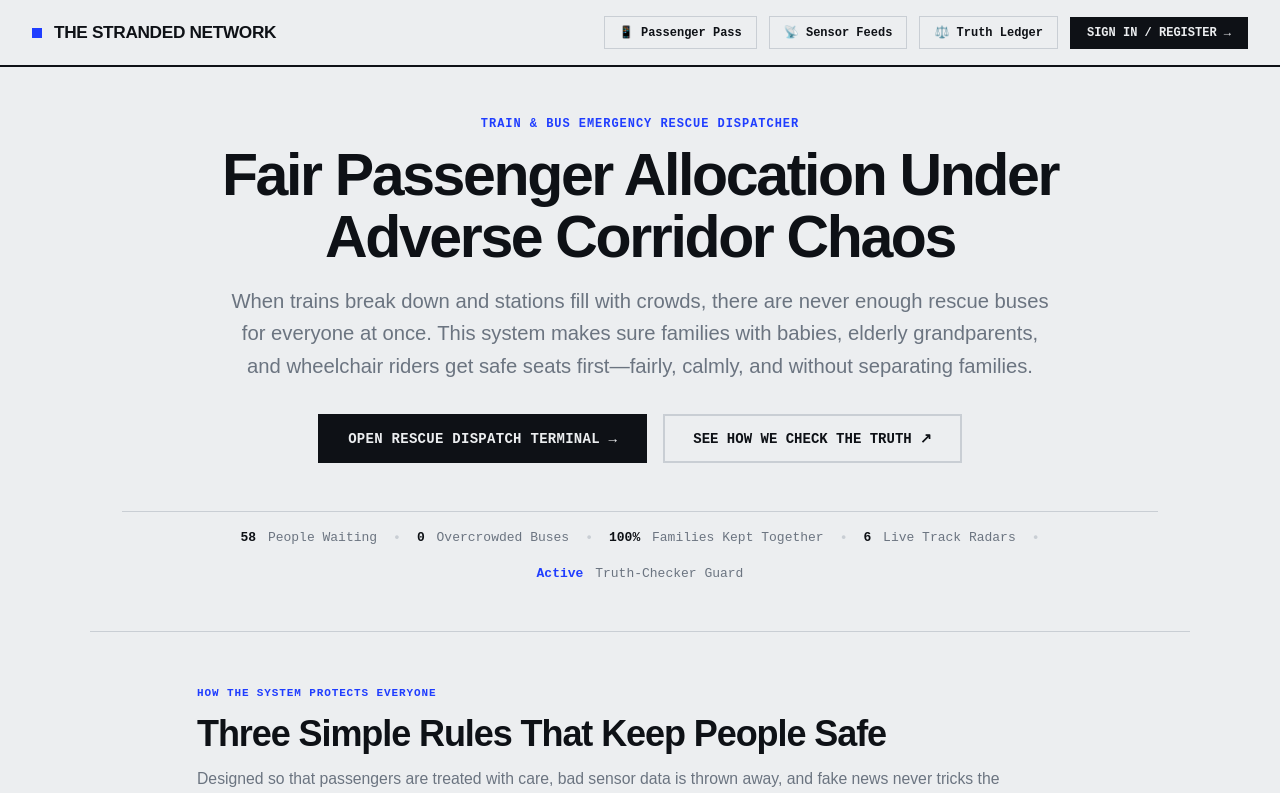
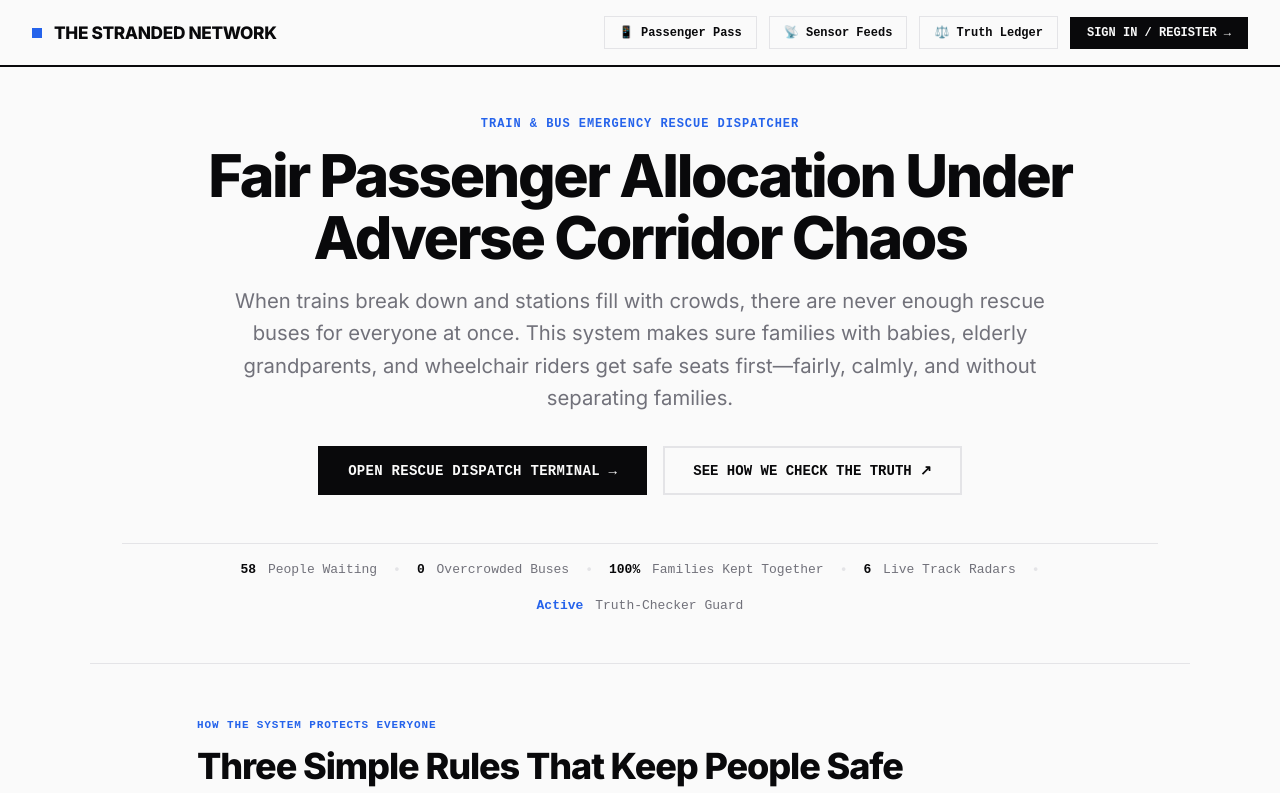
Before and after one commit to parthowww/stranded-network, a React (Vite) app: page / in a window 1280 px wide. Shown: the top 793 px of the page. Built offline with nearby package versions, Linux system fonts and the light colour scheme.

Commit message:
style: switch typography to Inter Variable font and refine minimalist aesthetic

```diff
--- a/index.html
+++ b/index.html
@@ -4,6 +4,9 @@
     <meta charset="UTF-8" />
     <link rel="icon" type="image/svg+xml" href="/favicon.svg" />
     <meta name="viewport" content="width=device-width, initial-scale=1.0" />
+    <link rel="preconnect" href="https://fonts.googleapis.com" />
+    <link rel="preconnect" href="https://fonts.gstatic.com" crossorigin />
+    <link href="https://fonts.googleapis.com/css2?family=Inter:wght@300;400;500;600;700;800&display=swap" rel="stylesheet" />
     <title>The Stranded Network — Disruption Timetable & Passenger Allocation</title>
   </head>
   <body>
--- a/package.json
+++ b/package.json
@@ -18,6 +18,7 @@
     "@fontsource-variable/bricolage-grotesque": "^5.3.0",
     "@fontsource-variable/geist": "^5.3.0",
     "@fontsource-variable/geist-mono": "^5.3.0",
+    "@fontsource-variable/inter": "^5.3.0",
     "@number-flow/react": "^0.6.2",
     "@radix-ui/react-slider": "^1.6.1",
     "@radix-ui/react-switch": "^1.4.1",
--- a/src/styles.css
+++ b/src/styles.css
@@ -1,19 +1,18 @@
-@import '@fontsource-variable/bricolage-grotesque';
-@import '@fontsource-variable/geist';
+@import '@fontsource-variable/inter';
 @import '@fontsource-variable/geist-mono';
 
 :root {
-  --paper: #ECEEF0;
-  --ink: #0E1116;
-  --mid-grey: #6B7480;
-  --rule: #C9CED4;
-  --signal: #1F3DFF;
-
-  --font-display: 'Bricolage Grotesque Variable', sans-serif;
-  --font-body: 'Geist Variable', sans-serif;
-  --font-mono: 'Geist Mono Variable', monospace;
-
-  --tracking-tight: -0.04em;
+  --paper: #FAFAFA;
+  --ink: #09090B;
+  --mid-grey: #71717A;
+  --rule: #E4E4E7;
+  --signal: #2563EB;
+
+  --font-display: 'Inter Variable', 'Inter', -apple-system, BlinkMacSystemFont, 'Segoe UI', Roboto, sans-serif;
+  --font-body: 'Inter Variable', 'Inter', -apple-system, BlinkMacSystemFont, 'Segoe UI', Roboto, sans-serif;
+  --font-mono: 'Geist Mono Variable', ui-monospace, SFMono-Regular, monospace;
+
+  --tracking-tight: -0.03em;
   --tracking-normal: -0.01em;
 
   --space-1: 4px;
@@ -36,19 +35,19 @@
 }
 
 :root[data-theme="dark"] {
-  --paper: #0E1116;
-  --ink: #ECEEF0;
-  --mid-grey: #8E98A5;
-  --rule: #252B35;
-  --signal: #7C93FF;
+  --paper: #09090B;
+  --ink: #FAFAFA;
+  --mid-grey: #A1A1AA;
+  --rule: #27272A;
+  --signal: #3B82F6;
 }
 
 :root[data-theme="light"] {
-  --paper: #ECEEF0;
-  --ink: #0E1116;
-  --mid-grey: #6B7480;
-  --rule: #C9CED4;
-  --signal: #1F3DFF;
+  --paper: #FAFAFA;
+  --ink: #09090B;
+  --mid-grey: #71717A;
+  --rule: #E4E4E7;
+  --signal: #2563EB;
 }
 
 * {
```
Also changed, not shown: 1 other file (tests, documents, lock files or other folders).
